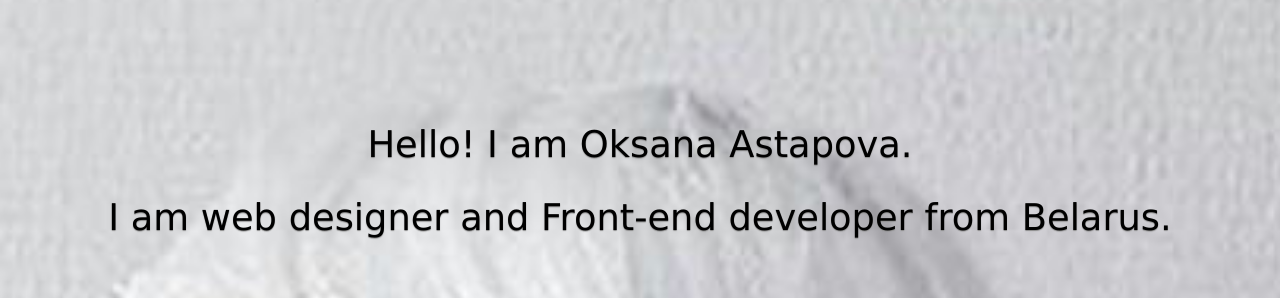
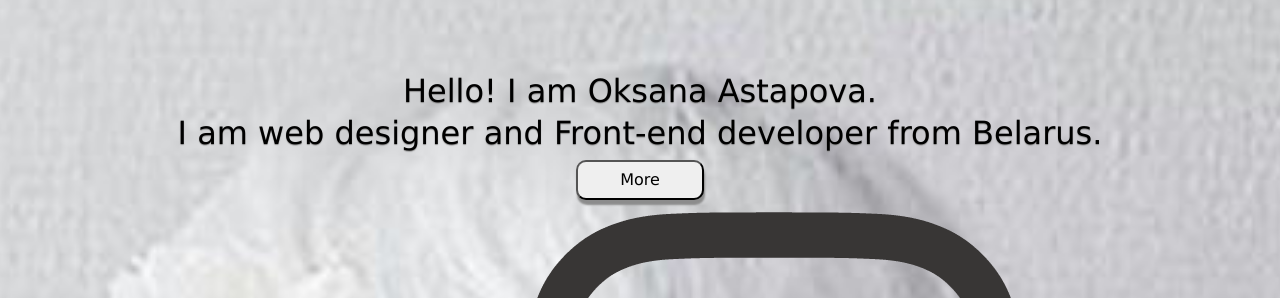
Before and after one commit to OksanaAstapova/Portfolio, a plain HTML site: page index.html in a window 1280 px wide. Shown: the part 502-800 px from the top of the page. Drawn offline with Linux system fonts and the light colour scheme; files whose address does not match are found by name.

Commit message:
feat: add style to button

```diff
--- a/index.html
+++ b/index.html
@@ -29,6 +29,9 @@
     </section>
     <section class="info">
       <p>Hello! I am Oksana Astapova.<br> I am web designer and Front-end developer from Belarus.</p>
+      <form action="MyPortfolioAbout.html">
+        <button class="info__button">More</button>
+      </form>
     </section>
     <aside class="links">
       <a href="mailto:pitjay@bk.ru" target="_blank">
@@ -41,9 +44,6 @@
         <img src="pict/facebook.png" alt="Mail">
       </a>
     </aside>
-    <form action="MyPortfolioAbout.html">
-      <button class="button">More about me</button>
-    </form>
     <footer>
     </footer>
   </body>
--- a/style.scss
+++ b/style.scss
@@ -78,17 +78,45 @@ $font: Verdana, Arial, sans-serif;
 
 .info{
     display: flex;
+    flex-direction: column;
     flex-wrap: wrap;
     align-content: center;
     justify-content: center;
     align-items: center;
     text-align: center;
+    gap: 3vh;
     margin: 0 auto;
     width: 95%;
     color: black;
-    font-size: 230%;
-    line-height: 200%;
+    font-size: 2em;
+    line-height: 130%;
     font-family:$font;
     text-shadow: 0px 1px 1px #8c8c8c;
     user-select: none;
+
+        p{
+            margin: 0%;
+        }
 }
+
+.info__button{
+    font-family: $font;
+    font-size: 0.5em;
+    width: 10vw;
+    height: 5vh;
+    box-shadow: 1px 5px 2px #8c8c8c;
+    cursor: pointer;
+    transition: all .1s linear;
+    @include border-radius(10px);
+
+  }
+
+  .info__button:active{
+      box-shadow: 0 3px 0 #8c8c8c;
+      transform: translateY(5px);
+
+  }
+
+  .info__button:hover{
+    background: #b168e8df;
+  }
```
Also changed, not shown: style.css, 1 other file.
